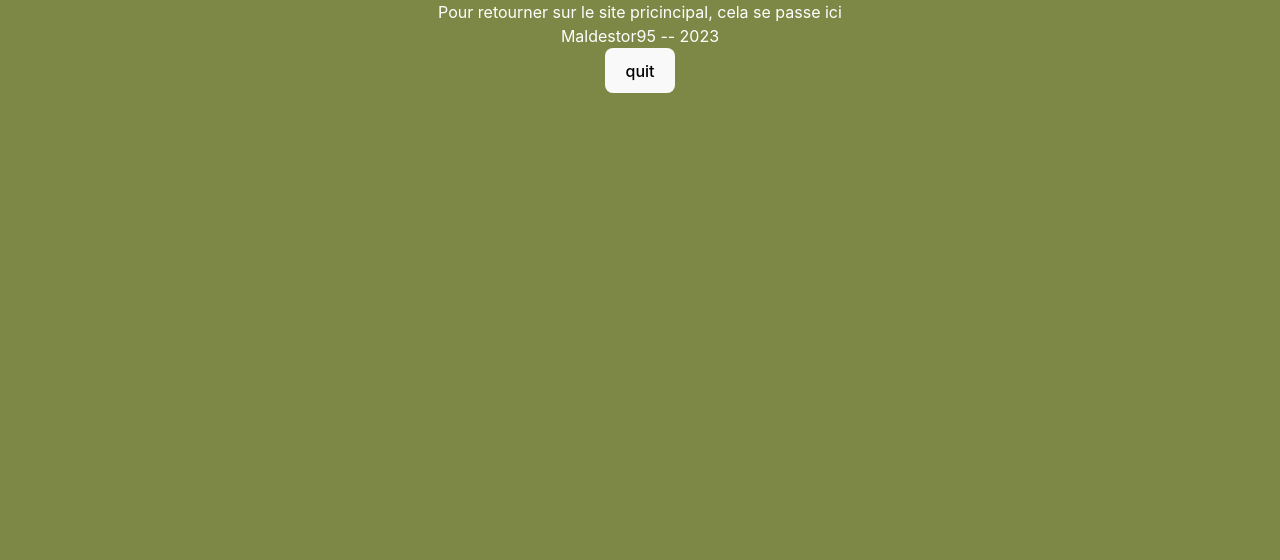
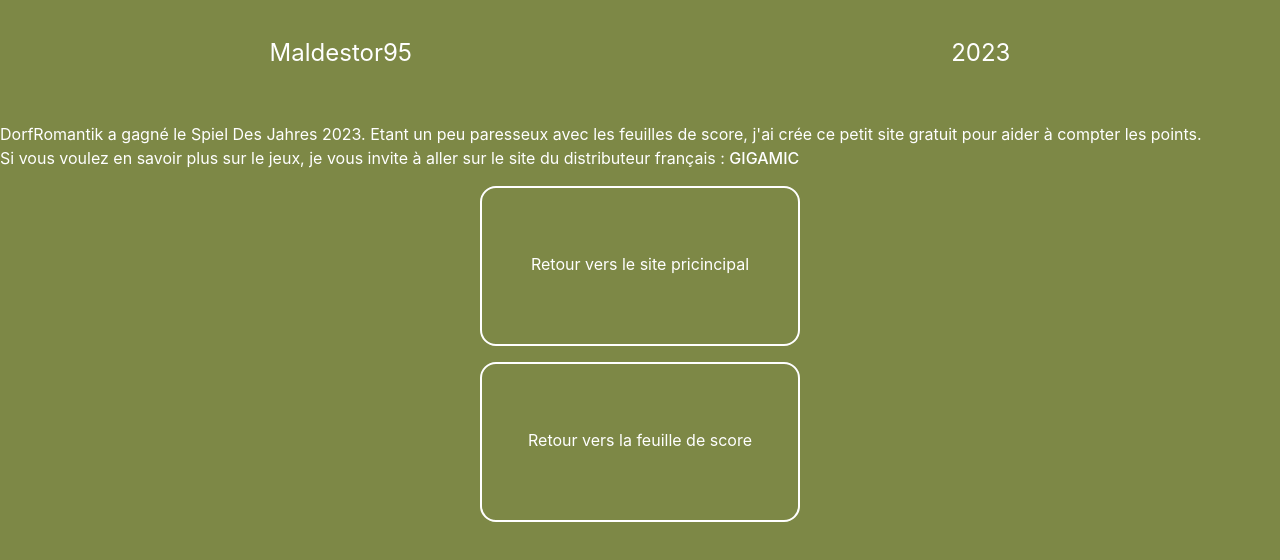
Before and after one commit to maldestor95/score, a Vue app: page / in a window 1280 px wide. Both pictures are taken after a click on the icon 640 px from the left and 714 px from the top of the page. Shown: the top 560 px of the page. Built offline with nearby package versions, Linux system fonts and the light colour scheme.

Commit message:
about form

```diff
--- a/src/pages/dorf/about.vue
+++ b/src/pages/dorf/about.vue
@@ -1,8 +1,39 @@
 <template>
-  <div v-if="show" class="absolute top-0 left-0 w-full h-full bg-[#7d8846]">
-    <p>Pour retourner sur le site pricincipal, cela se passe ici</p>
-    <p>Maldestor95 -- 2023</p>
-    <button class="text-black" @click="show = !show">quit</button>
+  <div
+    v-if="show"
+    class="absolute top-0 left-0 w-full h-full bg-[#7d8846] flex justify-center"
+  >
+    <div class="container flex flex-col gap-4">
+      <h1 class="flex flex-row justify-around align-center py-10">
+        <div>Maldestor95</div>
+        <div>2023</div>
+      </h1>
+
+      <p class="text-justify">
+        DorfRomantik a gagné le Spiel Des Jahres 2023. Etant un peu paresseux avec les
+        feuilles de score, j'ai crée ce petit site gratuit pour aider à compter les
+        points.<br />
+        Si vous voulez en savoir plus sur le jeux, je vous invite à aller sur le site du
+        distributeur français :
+        <a
+          href="https://www.gigamic.com/jeux-de-plateau/1035-dorfromantik-le-jeu-de-societe-3421272385010.html"
+          >GIGAMIC</a
+        >
+      </p>
+
+      <div
+        class="text-white border-2 border-solid border-white rounded-2xl max-w-sm w-80 h-40 text-center py-16 mx-auto cursor-pointer"
+        @click="redirectToMainSite"
+      >
+        Retour vers le site pricincipal
+      </div>
+      <div
+        class="text-white border-2 border-solid border-white rounded-2xl max-w-sm w-80 h-40 text-center py-16 mx-auto cursor-pointer"
+        @click="show = !show"
+      >
+        Retour vers la feuille de score
+      </div>
+    </div>
   </div>
 
   <div v-if="!show" class="flex justify-center align-center">
@@ -26,8 +57,14 @@
 
 <script setup lang="ts">
 import { ref } from "vue";
-
+const redirectToMainSite = () => {
+  window.location.href = "https://maldestor95.github.io";
+};
 const show = ref(false);
 </script>
 
-<style scoped></style>
+<style scoped>
+h1 {
+  font-size: x-large;
+}
+</style>
--- a/src/style.css
+++ b/src/style.css
@@ -21,20 +21,16 @@
 
 a {
   font-weight: 500;
-  color: #646cff;
+  color: #ffffff;
   text-decoration: inherit;
 }
 a:hover {
-  color: #535bf2;
+  color: #484f28;
+}
+a:visited{
+  color: #2a2a29;
 }
 
-body {
-  /* margin: 0;
-  display: flex;
-  place-items: center;
-  min-width: 320px;
-  min-height: 100vh; */
-}
 
 h1 {
   font-size: 3.2em;
```
